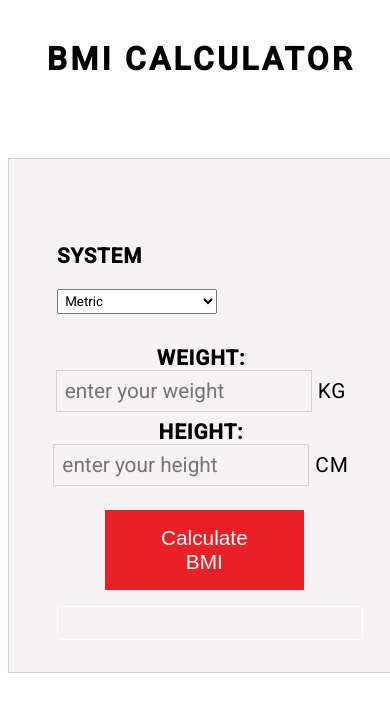
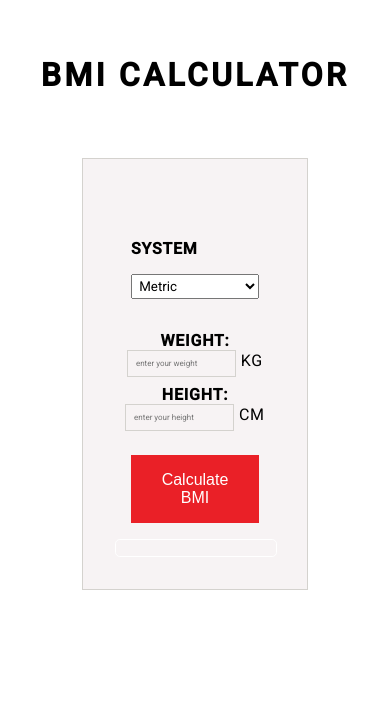
Before and after one commit to SandhyaR1007/BMI-Calculator, a website: page index.html in a window 390 px wide. Drawn offline with Linux system fonts and the light colour scheme.

Commit message:
Update index.css

```diff
--- a/index.css
+++ b/index.css
@@ -1,4 +1,8 @@
 
+html{
+    padding: 0rem;
+    margin: 0rem;
+}
 body{
     box-sizing: border-box;
     font-family: 'Roboto', sans-serif;
@@ -6,28 +10,35 @@ body{
     display: flex;
     flex-direction: column;
     flex-wrap: wrap;
+
+    /* margin-block-start: 0px; */
+
     /* overflow-x: hidden; */
 }
 
 .head{
     text-align: center;
-    margin-top: 2rem;
+    margin-top: 3rem;
     font-weight: 900;
     letter-spacing: 0.2rem;
+    padding-inline-start: 0px;
 }
 .main{
     text-align: center;
-    margin:3rem auto;
+    margin:2rem auto;
     display: flex;
     flex-direction: column;
     align-items: flex-start;
     border: 1px solid #d4d2ce;
-    width: 40rem;
+    width: 35rem;
+
     padding: 2rem;
+    /* padding-inline-start: 10px; */
     text-transform: uppercase;
     font-size: 1.3rem;
     letter-spacing: 0.05rem;
     background-color: #f7f3f4;
+
 }
 
 .system-div{
@@ -76,7 +87,7 @@ label{
 
 .result{
     text-align: start;
-    width: 35rem;
+    width: 30rem;
     padding: 1rem 2rem;
     margin: 0rem 1rem;
     border: 1px solid white;
@@ -89,38 +100,47 @@ label{
 
     .main{
         width: 30rem;
+        margin:2rem auto;
     }
     .result{
         width: 25rem;
     }
     .input-field{
         margin-left:0rem;
-     margin-bottom: 0.5rem;
-    padding: 0.5rem;
+      margin-bottom: 0.5rem;
+      padding: 0.5rem;
     }
   }
 
   @media screen and (max-width: 550px) {
 
     .main{
-        width: 20rem;
+        width: 15rem;
+        margin:2rem auto;
+        padding: 2rem;
 
     }
     .result{
-        width: 15rem;
+        width: 10rem;
     }
-
+    .system{
+        width: 8rem;
+    }
+    .btn{
+        margin:1rem 2rem;
+    }
   }
 
-  @media screen and (max-width: 350px) {
+  @media screen and (max-width: 400px) {
 
     .main{
         width: 10rem;
         font-size: 1rem;
+        margin:2rem auto;
 
     }
     .input-field{
-        font-size: 0.6rem;
+        font-size: 0.5rem;
 
     }
 
@@ -130,9 +150,9 @@ label{
         margin:1rem;
     }
     .result{
-        width: 5rem;
+        width: 7rem;
         padding: 0.5rem 1.5rem;
-        margin: 0rem 0.5rem;
+        margin: 0rem;
     }
 
   }
```
